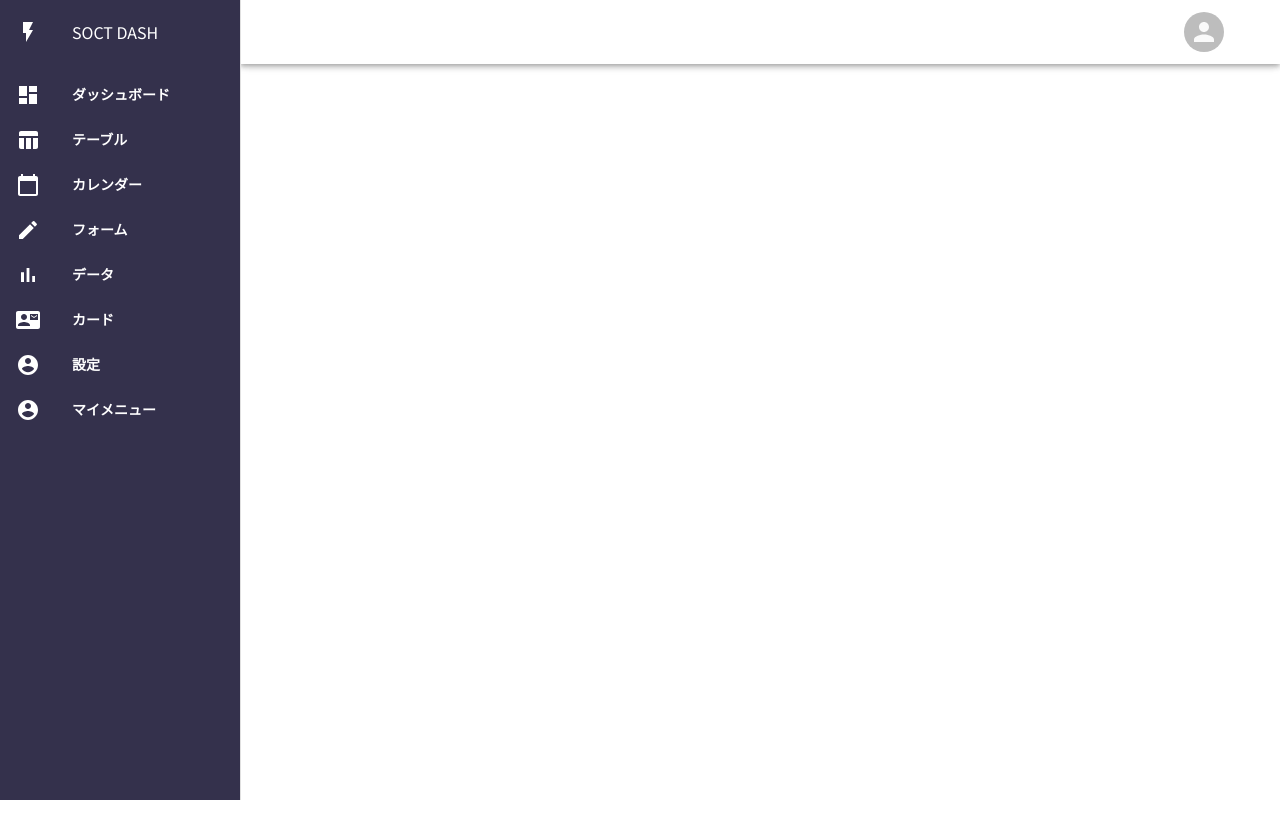
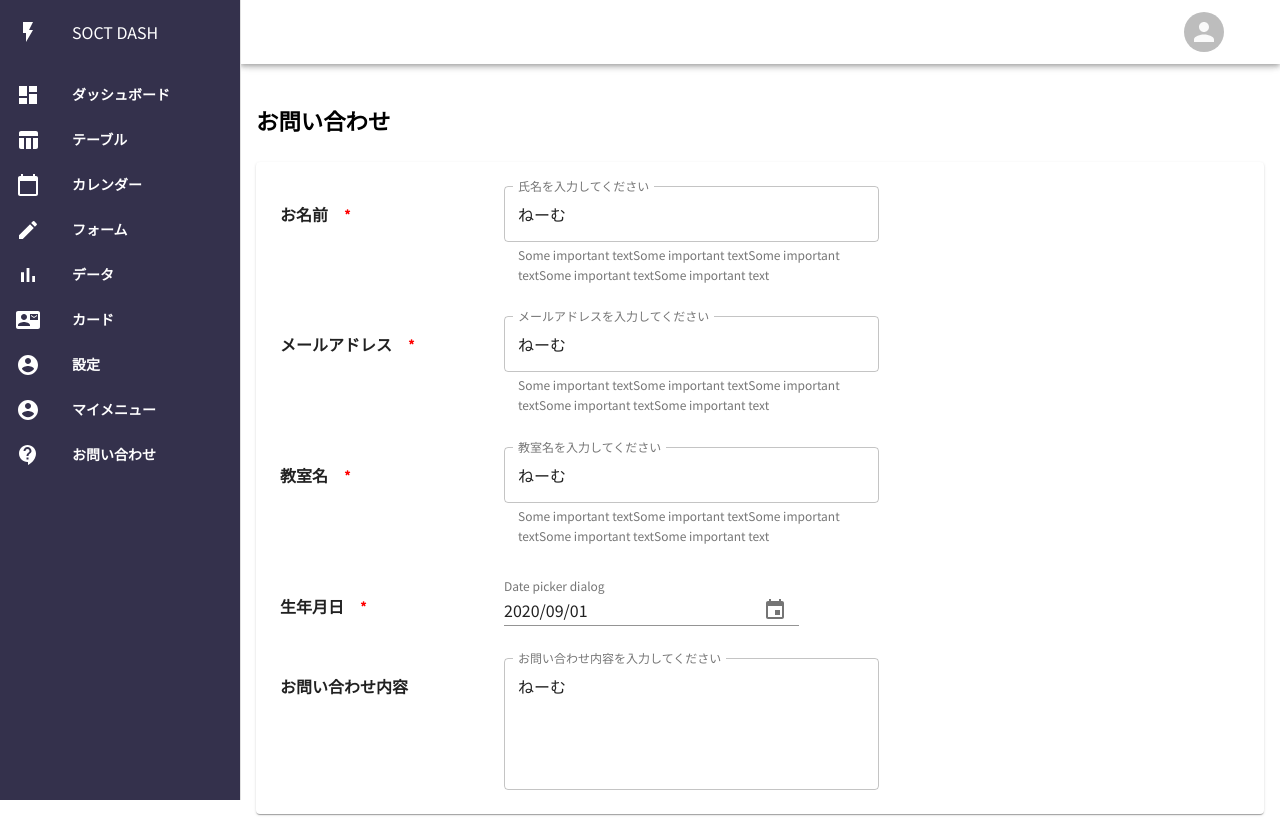
Before and after one commit to soctllc/dash-ui, a React (Create React App) app in the folder web-app/: page /contact in a window 1280 px wide. Before the commit the page ends 800 px from the top, so only its background shows below. Built offline with nearby package versions, Linux system fonts and the light colour scheme.

Commit message:
feat:ContactPage

```diff
--- a/web-app/src/components/atoms/Paper.js
+++ b/web-app/src/components/atoms/Paper.js
@@ -43,6 +43,5 @@ export const StyledFlexWrap = styled.div`
   flex-wrap: wrap;
   @media screen and (max-width: ${props => props.theme.breakpoints.values.sm}px){
     padding: 0;
-    margin-left:${props => props.theme.spacing(1)}px;
   }
 `
--- /dev/null
+++ b/web-app/src/components/molecules/ContactForm.js
@@ -0,0 +1,67 @@
+import React,{useState} from 'react';
+import {StyledFullPaper} from '../atoms/Paper'
+import {SingleTextInput,MultiLineTextInput} from '../atoms/TextInput'
+import {SelectInput}from '../atoms/SelectInput'
+import {DatePicker}from '../atoms/DatePicker'
+import {RadioInput,RadioImages}from '../atoms/RadioInput'
+import {items,methods,images} from '../../demo/selectData'
+import {checkData} from '../../demo/checkData'
+import {CheckInput}from '../atoms/CheckInput';
+import {BasicButton,UploadButton} from '../atoms/Button';
+import {EditableAvatar} from  '../atoms/Avatar';
+import {Img} from '../atoms/Img';
+import {ErrorAlert} from '../atoms/Alert'
+import {SubTitle} from '../atoms/Title'
+
+const testImg = "https://support.apple.com/library/content/dam/edam/applecare/images/en_US/gifting/giftcardscertificates/gift-cards-app-store-itunes.png";
+const helperSample="Some important textSome important textSome important textSome important textSome important text"
+
+export const ContactForm = (props) => {
+    const [name,setName] = useState('ねーむ');
+    const [date,setDate] = useState('2020/9/1');
+    const [age,setAge] = useState(10);
+    const [method,setMethod] = useState('自動');
+    const [src,setSrc] = useState('');
+    const [checks,setChecks] = useState(checkData);
+    const [disabled,setDisabled] = useState(false);
+    const [loading,setLoading] = useState(false);
+
+    return(
+        <StyledFullPaper>
+            <SingleTextInput
+                title="お名前"
+                label="氏名を入力してください"
+                required={true}
+                value={name}
+                onChange={(e)=>{setName(e.target.value)}}
+                helperText={helperSample}/>
+             <SingleTextInput
+                title="メールアドレス"
+                label="メールアドレスを入力してください"
+                required={true}
+                value={name}
+                onChange={(e)=>{setName(e.target.value)}}
+                helperText={helperSample}/>
+             <SingleTextInput
+                title="教室名"
+                label="教室名を入力してください"
+                required={true}
+                value={name}
+                onChange={(e)=>{setName(e.target.value)}}
+                helperText={helperSample}/>
+             <DatePicker
+                title="生年月日"
+                required={true}
+                onChange={(date)=>{setDate(date)}}
+                value={date}
+              />
+            <MultiLineTextInput
+                title="お問い合わせ内容"
+                label="お問い合わせ内容を入力してください"
+                onChange={props.onChange}
+                value={name}
+                onChange={(e)=>{setName(e.target.value)}}
+            />
+        </StyledFullPaper>
+    );
+}
--- /dev/null
+++ b/web-app/src/components/pages/ContactPage.js
@@ -0,0 +1,16 @@
+import React from 'react';
+import {StyledFullPaper} from '../atoms/Paper';
+import {PageTitle} from '../atoms/Title';
+import {BasicTabs as Tabs} from '../molecules/Tabs';
+import { ContactForm } from '../molecules/ContactForm';
+
+const ContactPage = () => {
+  return(
+    <div>
+        <PageTitle>お問い合わせ</PageTitle>
+        <ContactForm/>
+    </div>
+    );
+}
+
+export default ContactPage;
--- a/web-app/src/components/pages/index.js
+++ b/web-app/src/components/pages/index.js
@@ -11,6 +11,8 @@ import BarChartIcon from '@material-ui/icons/BarChart';
 import ContactMailIcon from '@material-ui/icons/ContactMail';
 import AccountCircleIcon from '@material-ui/icons/AccountCircle';
 import LinearProgress from '@material-ui/core/LinearProgress';
+import ContactSupportIcon from '@material-ui/icons/ContactSupport';
+import ContactPage from './ContactPage';
 
 //import TopPage from './TopPage'
 //import TablePage from './TablePage'
@@ -36,6 +38,7 @@ const pages = [
   { path: '/card', component: <CardPage/> },
   { path: '/setting', component: <SettingPage/> },
   { path: '/myMenu', component: <MyMenuPage/> },
+  { path: '/contact', component: <ContactPage/> },
 ];
 
 const menus = [
@@ -47,6 +50,7 @@ const menus = [
   { path: '/card', icon: <ContactMailIcon/>,text:'カード'},
   { path: '/setting', icon: <AccountCircleIcon/>,text:'設定'},
   { path: '/myMenu', icon: <AccountCircleIcon/>,text:'マイメニュー' },
+  { path: 'contact',  icon: <ContactSupportIcon/>,text:'お問い合わせ' },
 ]
 
 const myMenus = [
```
